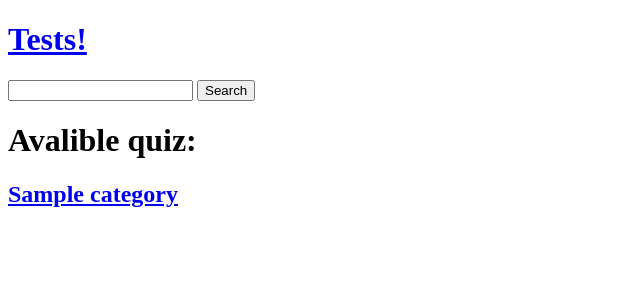
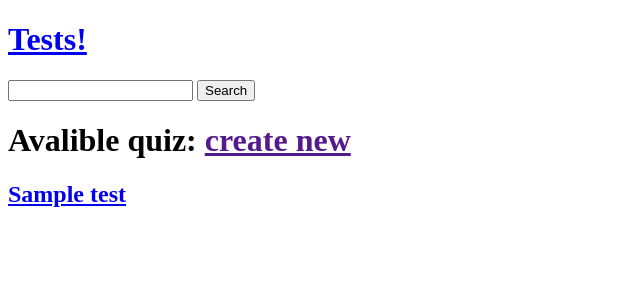
Before and after one commit to Jesyfox/pyacad_v2_tests, a Django app: page / in a window 1280 px wide. Shown: the top 300 px of the page, without its empty margins (0-640 px from the left). Run offline with Django 3.2, Linux system fonts and the light colour scheme; tables that the repository leaves empty hold one stand-in row (values such as "Sample post").

Commit message:
feature: refactored models

```diff
--- a/pyFormers/app_tests/forms.py
+++ b/pyFormers/app_tests/forms.py
@@ -1,4 +1 @@
 from django import forms
-from .models import Answers
-
-AnswerForm = forms.modelformset_factory(Answers, fields='__all__', extra=0)
--- a/pyFormers/app_tests/models.py
+++ b/pyFormers/app_tests/models.py
@@ -1,22 +1,23 @@
 from django.db import models
+from django.contrib.postgres.fields import ArrayField
 
 
-class Categories(models.Model):
+class Question(models.Model):
+    text = models.CharField(max_length=300)
+
+    def __str__(self):
+        return f'{self.text}'
+
+
+class Test(models.Model):
     name = models.CharField(max_length=100)
-    info = models.TextField()
+    questions = models.ManyToManyField(Question)
 
     def __str__(self):
         return f'{self.name}'
 
 
-class Questions(models.Model):
-    category = models.ForeignKey(Categories, on_delete=models.CASCADE)
-    question_text = models.CharField(max_length=300)
-
-    def __str__(self):
-        return f'{self.category}: {self.question_text}'
-
-
-class Answers(models.Model):
-    question_id = models.ForeignKey(Questions, on_delete=models.CASCADE, related_name='q_id')
-    answer_text = models.CharField(max_length=300)
+class RunTest(models.Model):
+    name = models.CharField(max_length=100)
+    questions = ArrayField(models.CharField(max_length=200))
+    answers = ArrayField(models.CharField(max_length=200))
--- a/pyFormers/app_tests/templates/app_tests/index.html
+++ b/pyFormers/app_tests/templates/app_tests/index.html
@@ -7,10 +7,10 @@
         <input type="submit" name="search" value="Search">
         </form>
     </div>
-    <h1>Avalible quiz:</h1>
-    {% for category in categories %}
+    <h1>Avalible quiz: <a href="">create new</a></h1>
+    {% for test in tests %}
         <div>
-            <h2><a href="{% url 'category_detail' category.id %}" >{{ category }}</a></h2>
+            <h2><a href="{% url 'test_detail' test.id %}" >{{ test }}</a></h2>
         </div>
     {% endfor %}
 {% endblock %}
--- a/pyFormers/app_tests/urls.py
+++ b/pyFormers/app_tests/urls.py
@@ -4,5 +4,5 @@ from . import views
 
 urlpatterns = [
     path('', views.index, name='index'),
-    path('<int:category_id>', views.category_detail, name='category_detail')
+    path('<int:test_id>', views.test_detail, name='test_detail')
 ]
--- a/pyFormers/app_tests/views.py
+++ b/pyFormers/app_tests/views.py
@@ -1,22 +1,24 @@
 from django.shortcuts import render
-from .models import Questions, Categories
-from .forms import AnswerForm
+from django.core.exceptions import ObjectDoesNotExist
+from .models import Question, Test
 
 
 def index(request):
+    tests = None
+    context = {}
     if 'search' in request.GET:
-        categories_cont = Categories.objects.filter(name__icontains=request.GET['title'])
+        tests = Test.objects.filter(name__icontains=request.GET['title'])
     elif request.method == 'GET':
-        categories_cont = Categories.objects.all()
-    context = {'categories': categories_cont}
+        tests = Test.objects.all()
+    context.update(tests=tests)
     return render(request, 'app_tests/index.html', context=context)
 
 
-def category_detail(request, category_id):
+def test_detail(request, category_id):
     if 'start_test' in request.GET:
         return run_test(request, category_id)
     elif request.method == 'GET':
-        category = Categories.objects.filter(id=category_id)[0]
+        category = Test.objects.filter(id=category_id)[0]
         context = {'category': category}
         return render(request, 'app_tests/category_info.html', context=context)
 
@@ -25,6 +27,6 @@ def run_test(request, category_id):
     if request.method == 'POST':
         print('\n' * 10, request.POST)
     elif request.method == 'GET':
-        form = AnswerForm(queryset=Questions.objects.filter(category=category_id))
+        form = None
         context = {'form': form}
         return render(request, 'app_tests/start_quiz.html', context=context)
```
Also changed, not shown: pyFormers/app_tests/admin.py (+4 -4 lines), pyFormers/app_tests/migrations/0001_initial.py, pyFormers/app_tests/migrations/0002_auto_20190201_2246.py (deleted).
